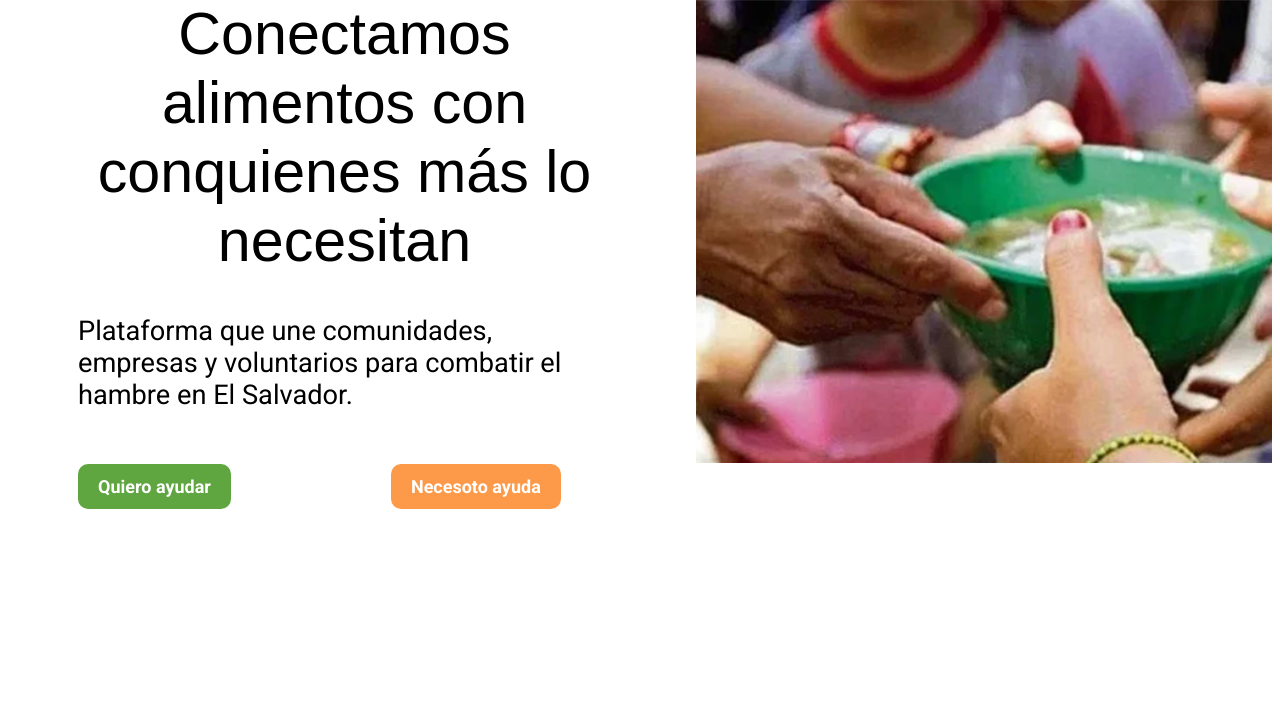
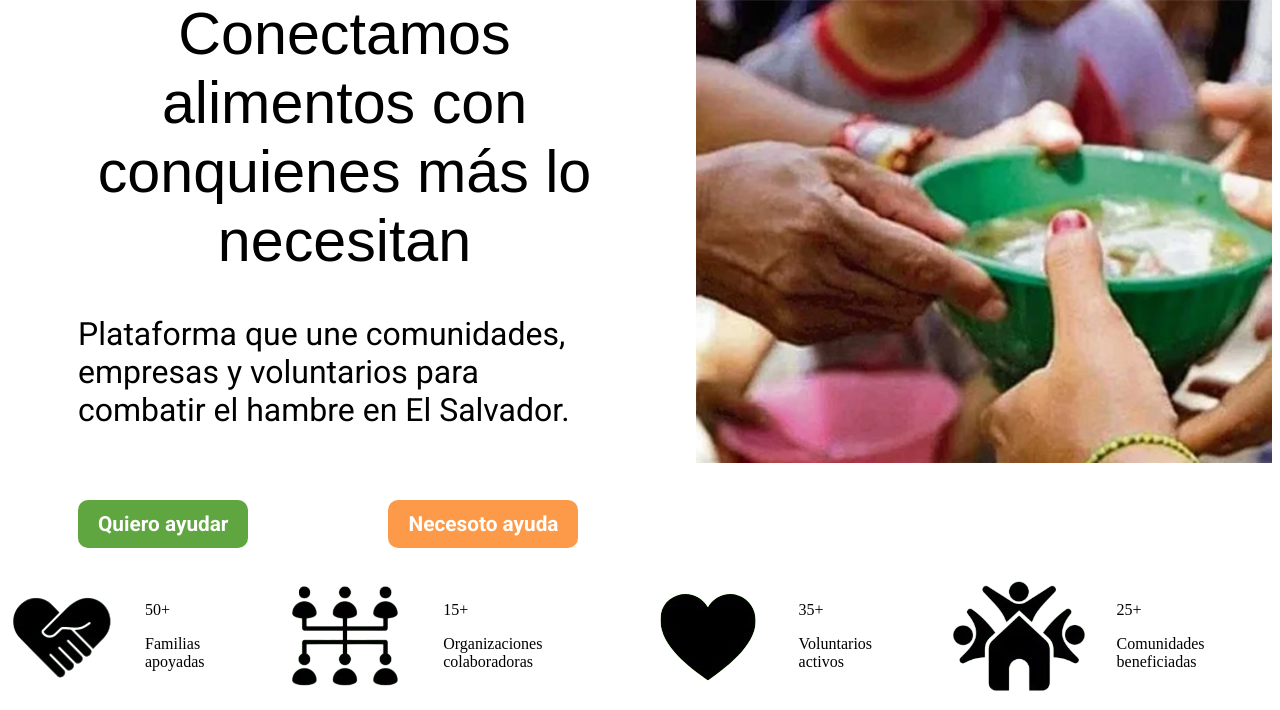
Before and after one commit to AleEsc0bar09/EXPOLOGROS-G4, a PHP site: page / in a window 1280 px wide. Shown: the part 157-867 px from the top of the page. Before the commit the page ends 666 px from the top, so only its background shows below. Run offline with PHP 8.4, Linux system fonts and the light colour scheme; some web fonts are replaced.

Commit message:
Proyecto
Fase 5

```diff
--- a/Proyecto/CSS/estilo.css
+++ b/Proyecto/CSS/estilo.css
@@ -80,12 +80,12 @@ h1{
   margin-top: 0;
 }
 
-p{
+.contenedor p{
   font-family: "Roboto", sans-serif;
   font-optical-sizing: auto;
   font-weight: 400;
   font-style: normal;
-  font-size: 1.7rem;
+  font-size: 2rem;
   padding-left: 70px;
   padding-right: 70px;
 }
@@ -97,8 +97,8 @@ p{
 
 .botones{
   display: flex;
-  gap: 20px; /* Espacio entre botones */
-  margin-top: 30px;
+  gap: 30x;
+  margin-top: 40px;
 }
 
 #b1{
@@ -107,7 +107,7 @@ p{
   text-decoration: none;
   padding: 12px 20px;
   border-radius: 10px;
-  font-size: 18px;
+  font-size:  1.3rem;
   font-weight: bold;
 }
 #b2{
@@ -116,6 +116,52 @@ p{
   text-decoration: none;
   padding: 12px 20px;
   border-radius: 10px;
-  font-size: 18px;
+  font-size: 1.3rem;
   font-weight: bold;
 }
+
+.impacto {
+  width: 90%;
+  max-width: 1500px;
+  margin: 50px auto;
+  padding: 40px;
+  background-color: #4f941f;
+  border-radius: 18px;
+  display: grid;
+  grid-template-columns: repeat(4, minmax(0, 1fr));
+  gap: 30px;
+  overflow: hidden;
+}
+
+
+.estadistica {
+  min-width: 0;
+  display: flex;
+  align-items: center;
+  justify-content: center;
+  gap: 20px;
+}
+
+
+.estadistica img{
+  width: 90px;
+
+  height: 90px;
+
+  object-fit: contain;
+
+  flex-shrink: 0;
+}
+
+.impacto h2{
+  margin: 0;
+  font-size: 38px;
+  color: black;
+}
+
+.impacto p{
+  margin: 8px 0 0;
+  font-size: 24px;
+  line-height: 1.3;
+  color: black;
+}
--- a/Proyecto/index.html
+++ b/Proyecto/index.html
@@ -43,7 +43,22 @@
       </div>
    </div>
 
-
+   <nav >
+      <ul class="contenedor2">
+         <li><img src="img/Captura_de_pantalla_2026-07-11_193259-removebg-preview.png"></li>
+         <li><p>50+</p>
+            <p>Familias apoyadas</p></li>
+         <li><img src="img/Captura_de_pantalla_2026-07-11_193320-removebg-preview.png"></li>
+         <li><p>15+</p>
+            <p>Organizaciones colaboradoras</p></li>
+         <li><img src="img/Captura_de_pantalla_2026-07-11_193330-removebg-preview.png"></li>
+         <li><p>35+</p>
+            <p>Voluntarios activos</p></li>
+         <li><img src="img/Captura_de_pantalla_2026-07-11_193341-removebg-preview.png"></li>
+         <li><p>25+</p>
+            <p>Comunidades beneficiadas</p></li>
+      </ul>
+   </nav>
 
 </body>
 </html>
--- a/Proyecto/solicitudes.html
+++ b/Proyecto/solicitudes.html
@@ -4,6 +4,7 @@
     <meta charset="UTF-8">
     <meta name="viewport" content="width=device-width, initial-scale=1.0">
     <title>Document</title>
+    <link rel="stylesheet" href="CSS/estilo.css">
 </head>
 <body>
 
```
Also changed, not shown: Proyecto/img/Captura_de_pantalla_2026-07-11_193259-removebg-preview.png (added), Proyecto/img/Captura_de_pantalla_2026-07-11_193320-removebg-preview.png (added), Proyecto/img/Captura_de_pantalla_2026-07-11_193330-removebg-preview.png (added), Proyecto/img/Captura_de_pantalla_2026-07-11_193341-removebg-preview.png (added).
